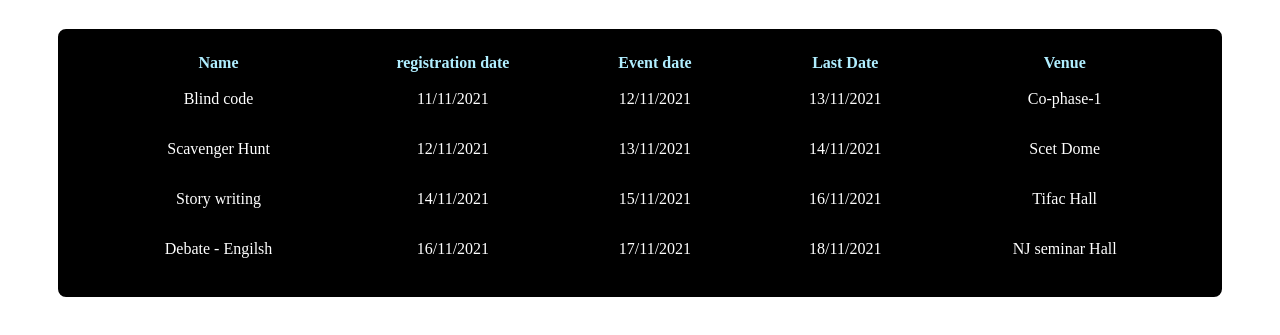
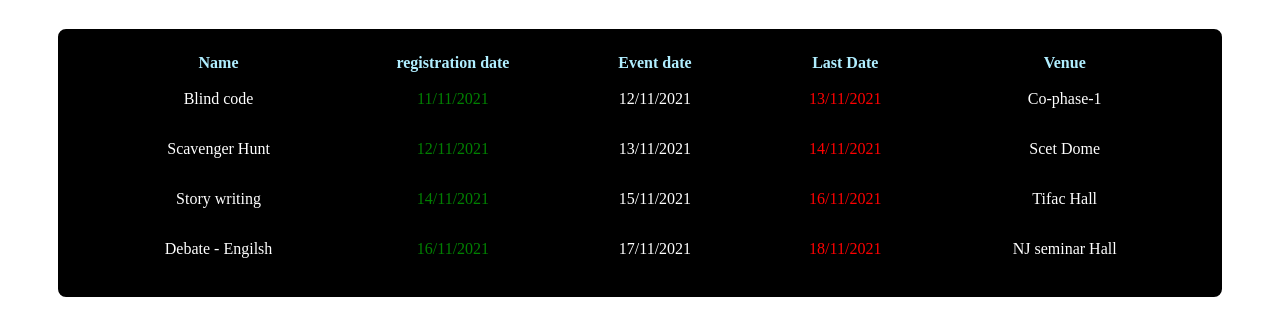
Before and after one commit to hitvaghani26/event_management, a plain HTML site: page index.html in a window 1280 px wide. Shown: the part 389-724 px from the top of the page. Drawn offline with Linux system fonts and the light colour scheme.

Commit message:
Update index.html

```diff
--- a/index.html
+++ b/index.html
@@ -1,12 +1,18 @@
+
 <!DOCTYPE html>
 <html>
 <head>
 <title>Page Title</title>
 
 <style>
+    #head1{
+
+  position: sticky;
+    }
     #nav{
     margin-top: 10px;
     background-color: rgb(0, 0, 0,0.4);
+
 
 }
 #nav ul{
@@ -79,17 +85,29 @@ h3{
     text-align: center;
     font-size: 30px;
 }
+#box2 table tr:hover {
 
+    font-size: 24px;
+
+
+
+}
+.registration{
+    color: green;
+}
+.lastdate{
+    color: red;
+}
 </style>
 </head>
 <body>
 
-    <div class="head1">
+    <div class="head1" >
 
         <div id="navbar">
-            <nav id="nav">
-                <ul>
-                    <li><a href="#">Home</a></li>
+            <nav id="nav" >
+                <ul >
+                    <li ><a href="#">Home</a></li>
                     <li><a href="#">Events</a></li>
                     <li><a href="#">Certificates</a></li>
 
@@ -117,37 +135,37 @@ h3{
             <table style="width:100%">
                 <tr>
                   <th>Name</th>
-                  <th>registration date</th>
+                  <th class="registration">registration date</th>
                   <th>Event date</th>
-                  <th>Last Date</th>
+                  <th class="lastdate">Last Date</th>
                   <th>Venue</th>
                 </tr>
                 <tr>
                   <td>Blind code</td>
-                  <td>11/11/2021</td>
+                  <td class="registration">11/11/2021</td>
                   <td>12/11/2021</td>
-                  <td>13/11/2021</td>
+                  <td class="lastdate">13/11/2021</td>
                   <td>Co-phase-1</td>
                 </tr>
                 <tr>
                     <td>Scavenger Hunt</td>
-                    <td>12/11/2021</td>
+                    <td class="registration">12/11/2021</td>
                     <td>13/11/2021</td>
-                    <td>14/11/2021</td>
+                    <td class="lastdate">14/11/2021</td>
                     <td>Scet Dome</td>
                   </tr>
                   <tr>
                     <td>Story writing</td>
-                     <td>14/11/2021</td>
+                     <td class="registration">14/11/2021</td>
                     <td>15/11/2021</td>
-                    <td>16/11/2021</td>
+                    <td class="lastdate">16/11/2021</td>
                     <td>Tifac Hall</td>
                   </tr>
                   <tr>
                     <td>Debate - Engilsh</td>
-                     <td>16/11/2021</td>
+                     <td class="registration">16/11/2021</td>
                     <td>17/11/2021</td>
-                    <td>18/11/2021</td>
+                    <td class="lastdate">18/11/2021</td>
                     <td>NJ seminar Hall</td>
                   </tr>
 
```
